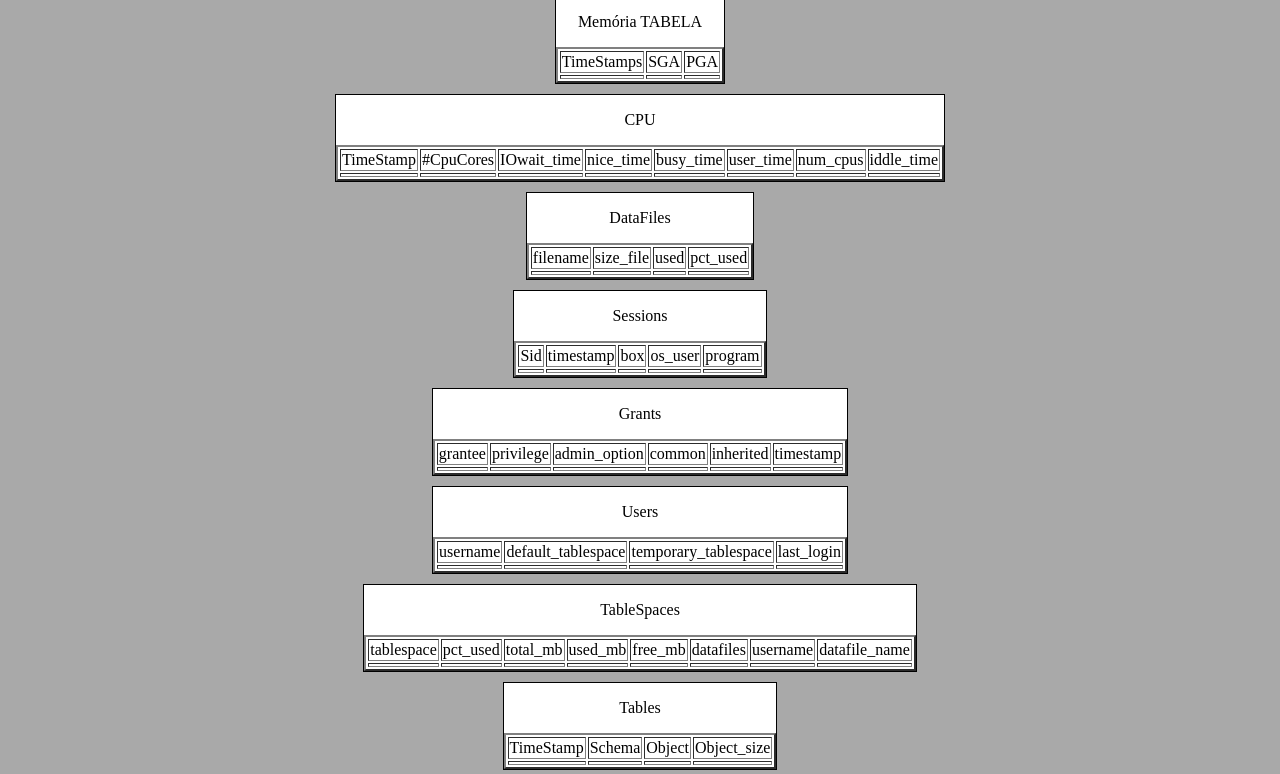
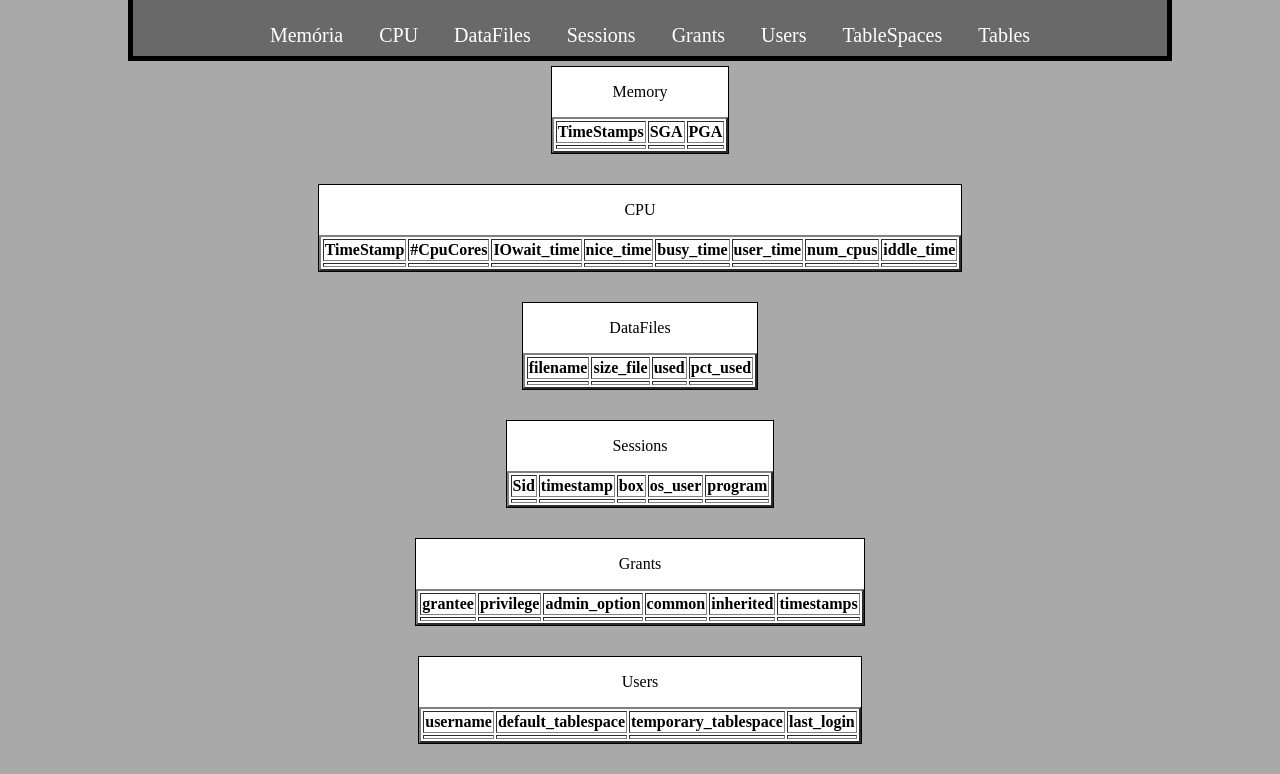
Before and after one commit to CaptainJRoy/Oracle-SQL-Monitor, a plain HTML site: page Html5/index.html in a window 1280 px wide. Shown: the part 84-858 px from the top of the page. Drawn offline with Linux system fonts and the light colour scheme; no server answers.

Commit message:
small style changes to website

```diff
--- a/Html5/index.html
+++ b/Html5/index.html
@@ -6,6 +6,7 @@
 		<style>
 			body {background-color: #A9A9A9;}
 			h1	{
+					font-size: 30px;
 					align-self: center;
 					text-align: center;
 				}
@@ -22,14 +23,49 @@
 					align-self: center;
 					text-align: center;
 				}
+			ul {
+			    list-style-type: none;
+			    margin: auto auto;
+			    padding: 0;
+			    overflow: hidden;
+			    background-color: #333;
+			}
+
+			li {
+				margin: auto;
+				display: inline-block;
+			}
+
+			li a {
+				margin: auto;
+			    display: inline-block;
+			    color: white;
+			    text-align: center;
+			    padding: 14px 16px;
+			    text-decoration: none;
+			    font-size: 20px;
+			}
+
+			/* Change the link color to #111 (black) on hover */
+			li a:hover {
+			    background-color: #111;
+			}
+			.wrapper{
+				text-align: center;
+				margin: 150px auto;
+			}
 			.container {
+				position: fixed;
+				top: 0;
+				left: 10%;
 	    		width: 80%;
-	    		height: 150px;
+	    		height: 125px;
 	    		background: dimgray;
 	    		margin: auto;
 	    		padding: 5px;
 	    		border-style: solid;
 	    		border-width: 5px;
+	    		text-align: center;
 			}
 			.one {
 			    width: 50%;
@@ -49,12 +85,12 @@
 	    		border-width: 1px;
 			}
 			.divtable{
-				margin: 10px auto 10px auto;
+				margin: 30px auto;
 				border-style: solid;
 	    		border-width: 1px;
 				text-align: center;
+				display: table;
 				background: white;
-				display: table;
 			}
 			.divTableRow {
 				margin: auto;
@@ -65,20 +101,51 @@
 				text-align: center;
 				display: table;
 			}
+			table{
+				margin: auto;
+			}
 	</style>
 		<title>Database Monitor</title>
 	</head>
 	<body style="background-color: 	#A9A9A9;">
-
-	<h1 >DataBase Monitor</h1>
+	<nav id="nav">
+		<ul class="container">
+		<h1 >DataBase Monitor</h1>
+			<li>
+				<a href="#divmemory">Memória</a>
+			</li>
+			<li>
+				<a href="#divcpu">CPU</a>
+			</li>
+			<li>
+				<a href="#DivDataFiles">DataFiles</a>
+			</li>
+			<li>
+				<a href="#divsessions">Sessions</a>
+			</li>
+			<li>
+				<a href="#grants">Grants</a>
+			</li>
+			<li>
+				<a href="#divusers">Users</a>
+			</li>
+			<li>
+				<a href="#divtablespaces">TableSpaces</a>
+			</li>
+			<li>
+				<a href="#divtables">Tables</a>
+			</li>
+		</ul>
+	</nav>
+	<div class="wrapper">
 		<div class="divtable" id="divmemory">
-			<p>Memória TABELA</p>
+			<p>Memory</p>
 			<table border="2" id = "memorytab">
 				<tbody id = "tobdy1">
 				<tr>
-				<td>TimeStamps</td>
-				<td>SGA</td>
-				<td>PGA</td>
+				<td><b>TimeStamps</b></td>
+				<td><b>SGA</b></td>
+				<td><b>PGA</b></td>
 				</tr>
 				<tr id = "divmemoryrow">
 				<td id="timestamp_mem"></td>
@@ -93,14 +160,14 @@
 			<table border="2" id="cputab">
 				<tbody>
 				<tr>
-				<td>TimeStamp</td>
-				<td>#CpuCores</td>
-				<td>IOwait_time</td>
-				<td>nice_time</td>
-				<td>busy_time</td>
-				<td>user_time</td>
-				<td>num_cpus</td>
-				<td>iddle_time</td>
+				<td><b>TimeStamp</b></td>
+				<td><b>#CpuCores</b></td>
+				<td><b>IOwait_time</b></td>
+				<td><b>nice_time</b></td>
+				<td><b>busy_time</b></td>
+				<td><b>user_time</b></td>
+				<td><b>num_cpus</b></td>
+				<td><b>iddle_time</b></td>
 				</tr>
 				<tr>
 				<td id = timestamp_cpu ></td>
@@ -120,10 +187,10 @@
 			<table border="2" id="datafilestab">
 				<tbody>
 				<tr>
-				<td>filename</td>
-				<td>size_file</td>
-				<td>used</td>
-				<td>pct_used</td>
+				<td><b>filename</b></td>
+				<td><b>size_file</b></td>
+				<td><b>used</b></td>
+				<td><b>pct_used</b></td>
 				</tr>
 				<tr>
 				<td id ="filename"></td>
@@ -139,11 +206,11 @@
 			<table border="2" id="sessionstab">
 				<tbody>
 				<tr>
-				<td>Sid</td>
-				<td>timestamp</td>
-				<td>box</td>
-				<td>os_user</td>
-				<td>program</td>
+				<td><b>Sid</b></td>
+				<td><b>timestamp</b></td>
+				<td><b>box</b></td>
+				<td><b>os_user</b></td>
+				<td><b>program</b></td>
 				</tr>
 				<tr>
 				<td id = "sid"></td>
@@ -160,12 +227,12 @@
 			<table border="2" id="grantstab">
 				<tbody>
 				<tr>
-				<td>grantee</td>
-				<td>privilege</td>
-				<td>admin_option</td>
-				<td>common</td>
-				<td>inherited</td>
-				<td>timestamp</td>
+				<td><b>grantee</b></td>
+				<td><b>privilege</b></td>
+				<td><b>admin_option</b></td>
+				<td><b>common</b></td>
+				<td><b>inherited</b></td>
+				<td><b>timestamps</b></td>
 				</tr>
 				<tr>
 				<td id = "grantee" ></td>
@@ -183,10 +250,10 @@
 			<table border="2" id="userstab">
 				<tbody>
 				<tr>
-				<td>username</td>
-				<td>default_tablespace</td>
-				<td>temporary_tablespace</td>
-				<td>last_login</td>
+				<td><b>username</b></td>
+				<td><b>default_tablespace</b></td>
+				<td><b>temporary_tablespace</b></td>
+				<td><b>last_login</b></td>
 				</tr>
 				<tr>
 				<td id = "username"></td>
@@ -202,14 +269,14 @@
 			<table border="2" id="tablespacetab">
 				<tbody>
 				<tr>
-				<td>tablespace</td>
-				<td>pct_used</td>
-				<td>total_mb</td>
-				<td>used_mb</td>
-				<td>free_mb</td>
-				<td>datafiles</td>
-				<td>username</td>
-				<td>datafile_name</td>
+				<td><b>tablespace</b></td>
+				<td><b>pct_used</b></td>
+				<td><b>total_mb</b></td>
+				<td><b>used_mb</b></td>
+				<td><b>free_mb</b></td>
+				<td><b>datafiles</b></td>
+				<td><b>username</b></td>
+				<td><b>datafile_name</b></td>
 				</tr>
 				<tr>
 				<td id = "tablespace" ></td>
@@ -229,20 +296,23 @@
 			<table border="2" id="tablestab">
 				<tbody>
 				<tr>
-				<td>TimeStamp</td>
-				<td>Schema</td>
-				<td>Object</td>
-				<td>Object_size</td>
+				<td><b>TimeStamp</b></td>
+				<td><b>Schema</b></td>
+				<td><b>Object</b></td>
+				<td><b>Object_size</b></td>
+				<td><b>TableSpace</b></td>
 				</tr>
 				<tr>
 				<td id = "timestamp_tables" ></td>
 				<td id = "schema" ></td>
 				<td id = "object" ></td>
 				<td id = "object_size" ></td>
+				<td></td>
 				</tr>
 				</tbody>
 				</table>
 		</div>
+	</div>
 	<footer>
 		<h5 >Desenvolvido por Bruno Machado, João Alves, João Miguel</h5>
 		<h6 >no âmbito da UC Administração e Exploração de Base de Dados</h6>
--- a/Html5/script.js
+++ b/Html5/script.js
@@ -100,7 +100,7 @@ console.log(response3);
 
 var response4;
 client.get('http://localhost:8084/MonitorWeb/webresources/access/sessions' , function(response) {
-        response2 = JSON.parse(response);
+        response4 = JSON.parse(response);
 
         var table = document.getElementById('sessionstab');
     	var x = table.rows.length;
```
